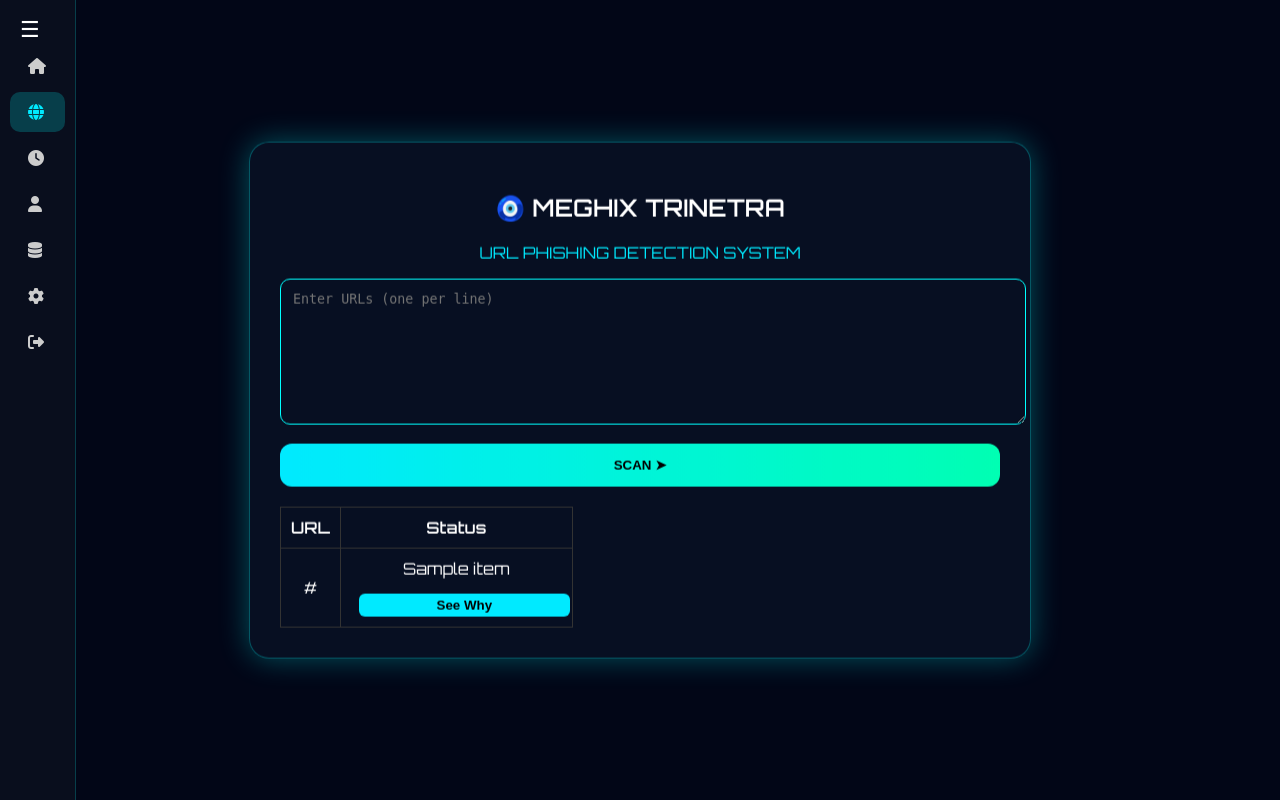
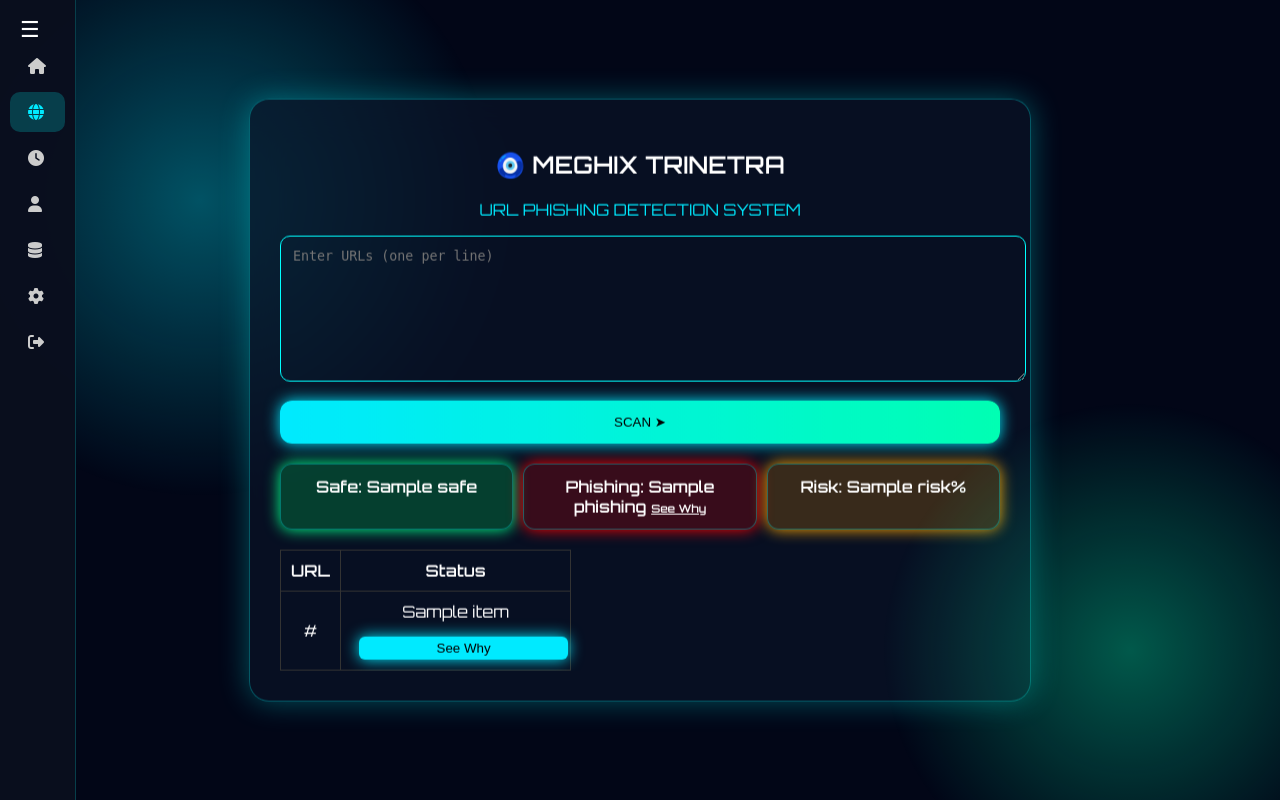
Before and after one commit to siddharthajain5851/Phishing-Website-Detection-System, a Flask app: template final project/templates/home.html in a window 1280 px wide. Run offline with Flask 3, Linux system fonts and the light colour scheme; the template is opened without the code that fills it: most values are stand-ins (such as "Sample title", 1, 10 or a date in 2020).

Commit message:
Update home.html

```diff
--- a/final project/templates/home.html
+++ b/final project/templates/home.html
@@ -15,15 +15,30 @@ body{
     color:white;
 }
 
-/* BACKGROUND */
-canvas{
+/* NEON BACKGROUND GLOW */
+body::before{
+    content:"";
     position:fixed;
-    top:0;
-    left:0;
+    width:600px;
+    height:600px;
+    background:radial-gradient(circle,#00eaff55,transparent 70%);
+    top:-100px;
+    left:-100px;
     z-index:0;
 }
 
-/* SIDEBAR (DEFAULT CLOSED) */
+body::after{
+    content:"";
+    position:fixed;
+    width:500px;
+    height:500px;
+    background:radial-gradient(circle,#00ffb355,transparent 70%);
+    bottom:-100px;
+    right:-100px;
+    z-index:0;
+}
+
+/* SIDEBAR */
 .sidebar{
     width:75px;
     height:100vh;
@@ -36,24 +51,17 @@ canvas{
     z-index:10;
 }
 
-/* OPEN STATE */
-.sidebar.open{
-    width:250px;
-}
+.sidebar.open{ width:250px; }
 
 .logo{
     text-align:center;
     padding:20px;
 }
 
-.logo h2, .logo small{
-    display:none;
-}
+.logo h2, .logo small{ display:none; }
 
 .sidebar.open .logo h2,
-.sidebar.open .logo small{
-    display:block;
-}
+.sidebar.open .logo small{ display:block; }
 
 /* MENU */
 .menu a{
@@ -65,11 +73,13 @@ canvas{
     text-decoration:none;
     margin:6px 10px;
     border-radius:10px;
+    transition:0.3s;
 }
 
 .menu a:hover{
     background:rgba(0,255,255,0.15);
     color:#00eaff;
+    box-shadow:0 0 10px #00eaff;
 }
 
 .menu a.active{
@@ -77,23 +87,15 @@ canvas{
     color:#00eaff;
 }
 
-.menu a span{
-    display:none;
-}
-
-.sidebar.open .menu a span{
-    display:inline;
-}
+.menu a span{ display:none; }
+.sidebar.open .menu a span{ display:inline; }
 
 /* MAIN */
 .main{
     margin-left:75px;
     transition:0.4s;
 }
-
-.main.open{
-    margin-left:250px;
-}
+.main.open{ margin-left:250px; }
 
 /* MENU BTN */
 .menu-btn{
@@ -121,7 +123,6 @@ canvas{
     text-align:center;
     transition:0.3s;
 }
-
 .card.shift{ left:40%; }
 
 /* FORM */
@@ -142,8 +143,11 @@ button{
     border:none;
     border-radius:12px;
     background:linear-gradient(90deg,#00eaff,#00ffb3);
-    font-weight:bold;
+    box-shadow:0 0 15px #00eaff;
     cursor:pointer;
+}
+button:hover{
+    box-shadow:0 0 25px #00eaff;
 }
 
 /* STATS */
@@ -156,13 +160,23 @@ button{
 .stat{
     flex:1;
     padding:12px;
-    border-radius:10px;
+    border-radius:12px;
     font-weight:bold;
+    border:1px solid rgba(0,255,255,0.3);
 }
 
-.safe{background:green;}
-.phishing{background:red;}
-.risk{background:orange;}
+.safe{
+    background:rgba(0,255,100,0.2);
+    box-shadow:0 0 15px #00ff88;
+}
+.phishing{
+    background:rgba(255,0,0,0.2);
+    box-shadow:0 0 15px red;
+}
+.risk{
+    background:rgba(255,150,0,0.2);
+    box-shadow:0 0 15px orange;
+}
 
 .small-link{
     font-size:11px;
@@ -190,9 +204,15 @@ th,td{
     border-radius:8px;
 }
 
-.badge.safe{background:green;}
-.badge.phishing{background:red;}
-.badge.invalid{background:gray;}
+.badge.safe{
+    background:#00ff88;
+    box-shadow:0 0 10px #00ff88;
+}
+.badge.phishing{
+    background:red;
+    box-shadow:0 0 10px red;
+}
+.badge.invalid{ background:gray; }
 
 .why-btn{
     margin-left:8px;
@@ -217,7 +237,6 @@ th,td{
     padding:20px;
     z-index:30;
 }
-
 .popup.show{ transform:translateX(0); }
 
 .close{
@@ -229,8 +248,6 @@ th,td{
 </head>
 
 <body>
-
-<canvas id="bg"></canvas>
 
 <!-- SIDEBAR -->
 <div class="sidebar" id="sidebar">
@@ -254,7 +271,6 @@ th,td{
 
 <!-- MAIN -->
 <div class="main" id="main">
-
 <div class="card" id="card">
 
 <h2>🧿 MEGHIX TRINETRA</h2>
@@ -265,6 +281,20 @@ th,td{
 <button type="submit">SCAN ➤</button>
 </form>
 
+<!-- ✅ SUMMARY BACK -->
+{% if summary.total > 0 %}
+<div class="cards">
+    <div class="stat safe">Safe: {{ summary.safe }}</div>
+
+    <div class="stat phishing">
+        Phishing: {{ summary.phishing }}
+        <span class="small-link" onclick="explain('summary','Phishing')">See Why</span>
+    </div>
+
+    <div class="stat risk">Risk: {{ summary.risk }}%</div>
+</div>
+{% endif %}
+
 {% if results %}
 <table>
 <tr><th>URL</th><th>Status</th></tr>
@@ -274,12 +304,7 @@ th,td{
 <td>{{ item.url }}</td>
 <td>
 <span class="badge {{ item.label|lower }}">{{ item.label }}</span>
-
-<button class="why-btn"
-onclick="explain('{{item.url}}','{{item.label}}')">
-See Why
-</button>
-
+<button class="why-btn" onclick="explain('{{item.url}}','{{item.label}}')">See Why</button>
 </td>
 </tr>
 {% endfor %}
```
